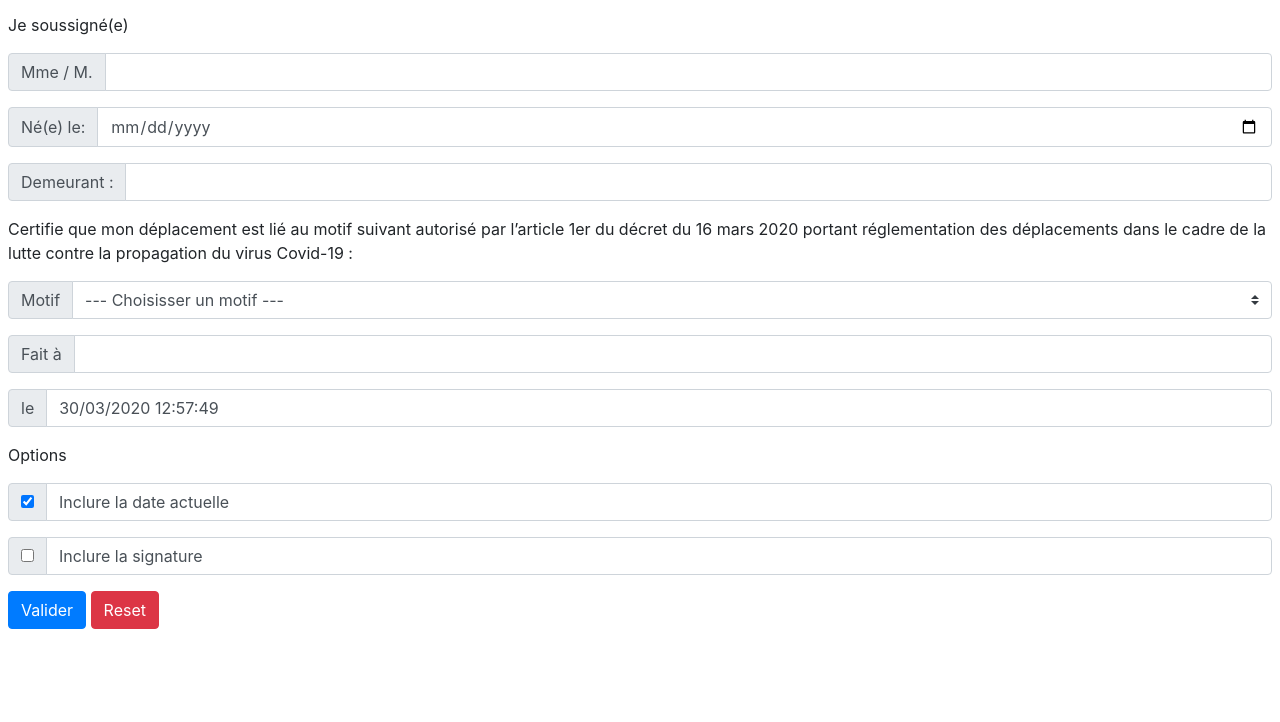
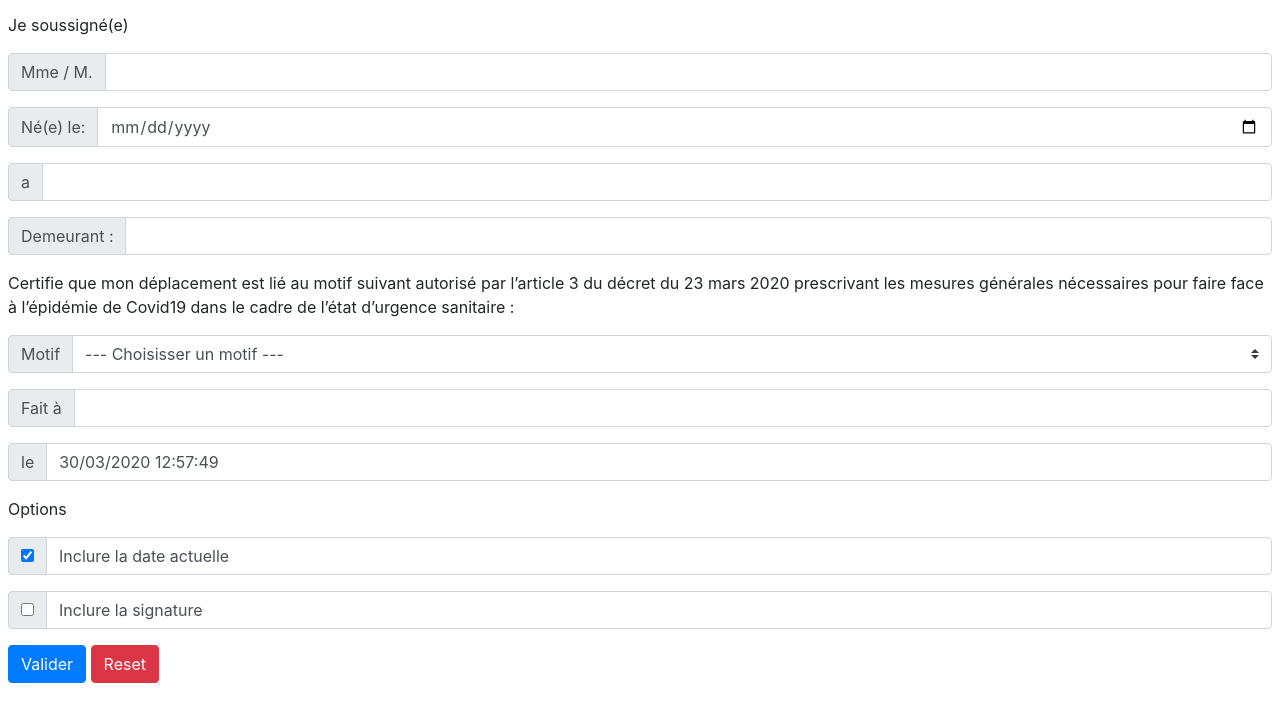
Before and after one commit to FirelightFlagboy/coronavirus-attestation-fr, a website: page index.html in a window 1280 px wide. Shown: the part 68-790 px from the top of the page. Drawn offline with nearby package versions, Linux system fonts and the light colour scheme.

Commit message:
add field for born-address

```diff
--- a/index.html
+++ b/index.html
@@ -30,7 +30,13 @@
 				<div class="input-group-prepend">
 					<span class="input-group-text">Né(e) le:</span>
 				</div>
-				<input type="date" name="born_date" id="born_date" class="form-control" required>
+				<input type="date" name="born-date" id="born-date" class="form-control" required>
+			</div>
+			<div class="input-group mb-3">
+				<div class="input-group-prepend">
+					<span class="input-group-text">a</span>
+				</div>
+				<input type="text" name="addresses" id="born-address" class="form-control" required>
 			</div>
 			<div class="input-group mb-3">
 				<div class="input-group-prepend">
@@ -40,11 +46,9 @@
 			</div>
 		</article>
 		<article id="justification-type d-block mb-3">
-			<p>Certifie que mon déplacement est lié au motif suivant autorisé par l’article 1er du
-				décret
-				du 16 mars 2020 portant réglementation des déplacements dans le cadre de la lutte contre la propagation
-				du
-				virus Covid-19 :</p>
+			<p>Certifie que mon déplacement est lié au motif suivant autorisé par l’article 3 du décret du 23 mars 2020
+				prescrivant les mesures générales nécessaires pour faire face à l’épidémie de Covid19 dans le cadre de
+				l’état d’urgence sanitaire :</p>
 			<div class="form-group mb-3">
 				<div class='input-group'>
 					<div class="input-group-prepend">
@@ -62,7 +66,7 @@
 				<div class="input-group-prepend">
 					<span class="input-group-text">Fait à</span>
 				</div>
-				<input type="text" name="address-level12" id="town" class="form-control" required>
+				<input type="text" name="addresses" id="town" class="form-control" required>
 			</div>
 			<div class="input-group mb-3" id='current-date-box'>
 				<div class="input-group-prepend">
```
